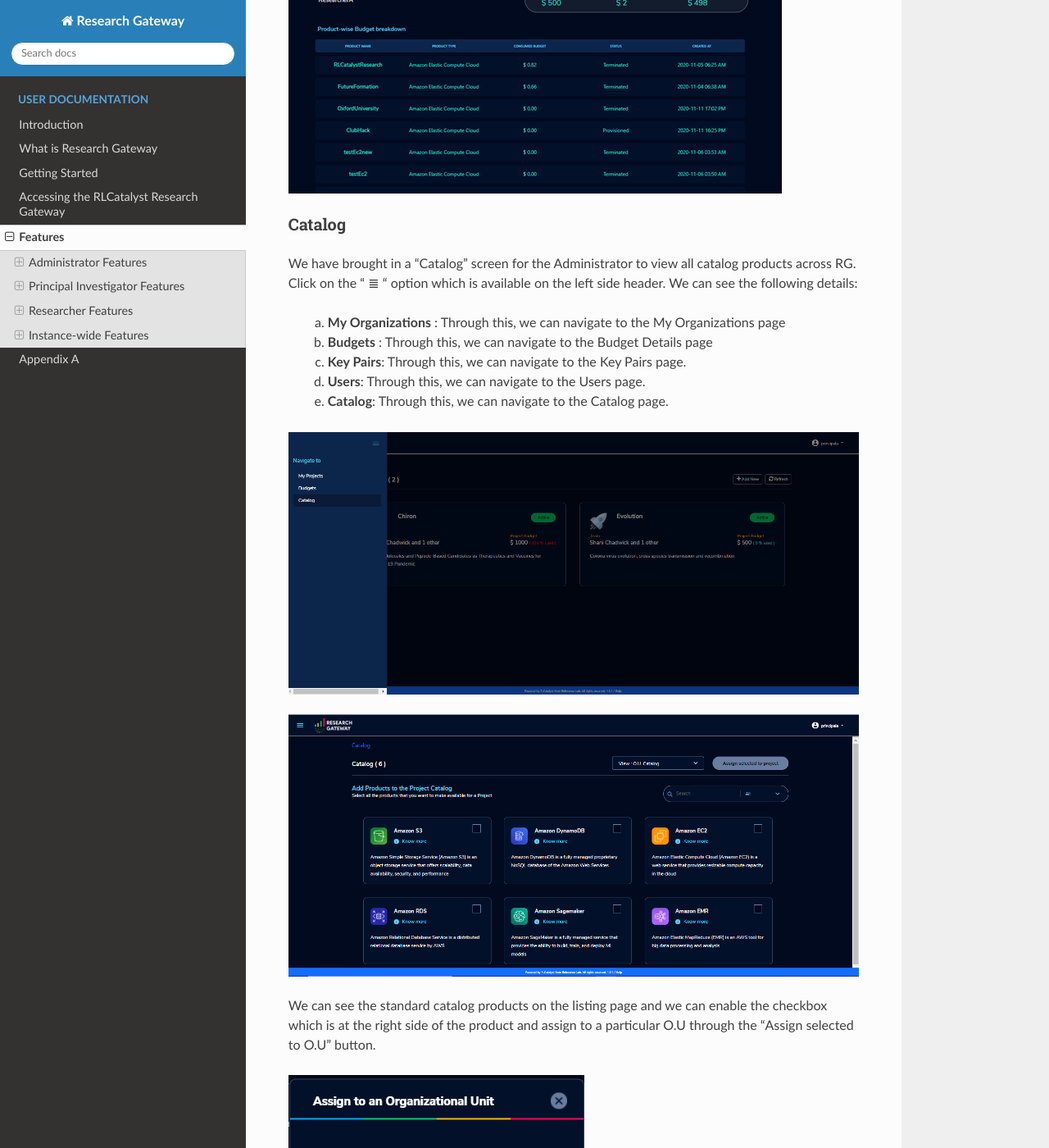
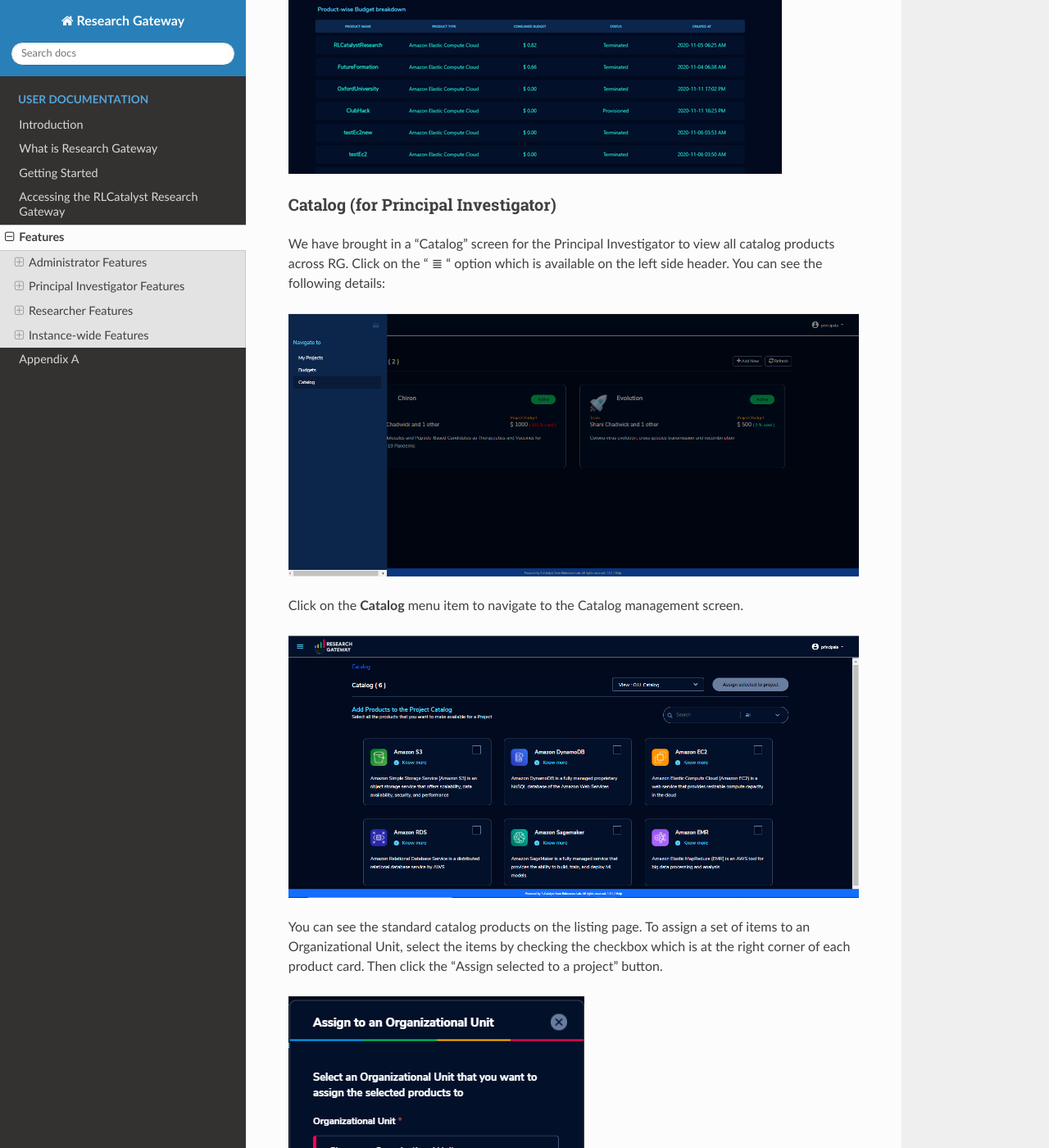
Before and after one commit to RLOpenCatalyst/rg-doc, a Sphinx documentation site: the page built from source/Features.rst, in a window 1280 px wide and 1400 px high, scrolled down 25292 px. Shown: the whole window at 82% size. Built offline with Sphinx 7.4.7 and the Read the Docs theme 2.0.0, drawn with Linux system fonts in a browser that asks for light colours.

Commit message:
Remove the warnings

```diff
--- a/source/Features.rst
+++ b/source/Features.rst
@@ -385,24 +385,6 @@ You can see researcher budget details which are linked to particular products an
 
 .. image:: images/budget4.png
 
-
-Catalog
-^^^^^^^
-We have brought in a “Catalog” screen for the Administrator to view all catalog products across RG. Click on the “ ≣ “ option which is available on the left side header. We can see the  following details:
-
-     a. **My Organizations** : Through this, we can navigate to the My Organizations page
-     b. **Budgets** : Through this, we can navigate to the Budget Details page
-     c. **Key Pairs**: Through this, we can navigate to the Key Pairs page.
-     d. **Users**: Through this, we can navigate to the Users page.
-     e. **Catalog**: Through this, we can navigate to the Catalog page.
-
-.. image:: images/cat1.png
-
-.. image:: images/cat2.png
-
-We can see the standard catalog products on the listing page and we can enable the checkbox which is at the right side of the product and assign to a particular  O.U through the “Assign selected to O.U” button.
-
-.. image:: images/assign2.png
 
 Catalog (for Principal Investigator)
 ^^^^^^^^^^^^^^^^^^^^^^^^^^^^^^^^^^^^
```
Also changed, not shown: 1 other file.
